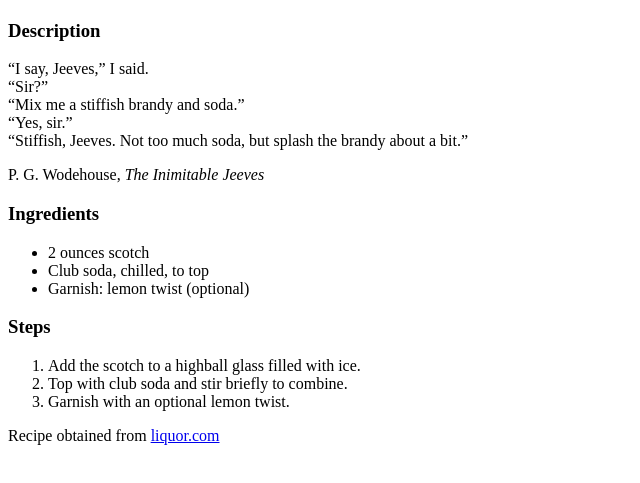
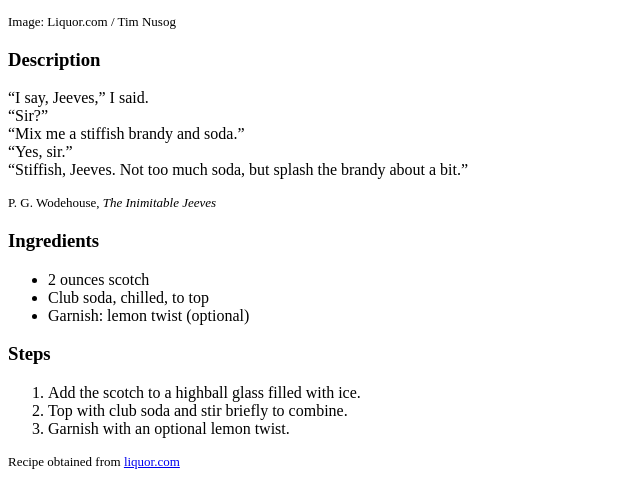
Before and after one commit to wph12/odin-recipes, a plain HTML site: page recipes/scotchAndSoda.html in a window 1280 px wide. Shown: the part 458-941 px from the top of the page, without its empty margins (0-640 px from the left). Before the commit the page ends 919 px from the top, so only its background shows below. Drawn offline with Linux system fonts and the light colour scheme.

Commit message:
Add image credits and change credit fontsize

```diff
--- a/recipes/scotchAndSoda.html
+++ b/recipes/scotchAndSoda.html
@@ -10,6 +10,7 @@
 <body>
     <h1>Scotch and Soda</h1>
     <img src = "https://www.liquor.com/thmb/yjYts_zYlewULZh-Kk6I8dxO88I=/720x0/filters:no_upscale():max_bytes(150000):strip_icc():format(webp)/__opt__aboutcom__coeus__resources__content_migration__liquor__2018__01__29145241__scotch-and-soda-720x720-recipe-48ffc2164b2d403da18d6b90e09692fe.jpg">
+    <p class = "credits">Image: Liquor.com / Tim Nusog</p>
     <p>
         <h3>Description</h3>
         “I say, Jeeves,” I said.
--- a/styles.css
+++ b/styles.css
@@ -2,3 +2,7 @@ img {
     height: auto;
     width: 500px;
 }
+
+.credits{
+    font-size: small;
+}
```
Also changed, not shown: index.html (+1 -1 lines), recipes/ginAndTonic.html (+1 -1 lines), recipes/panGalacticGargleBlaster.html (+1 -0 lines).
